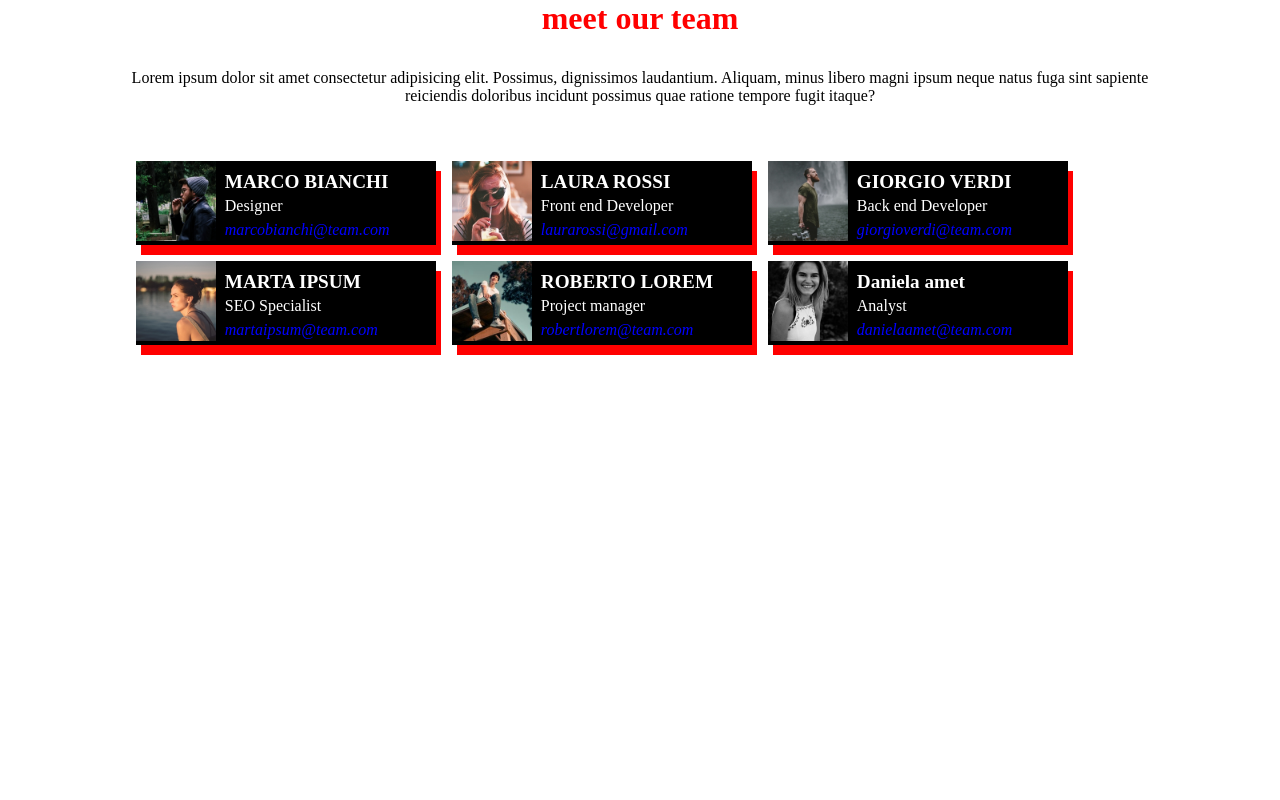
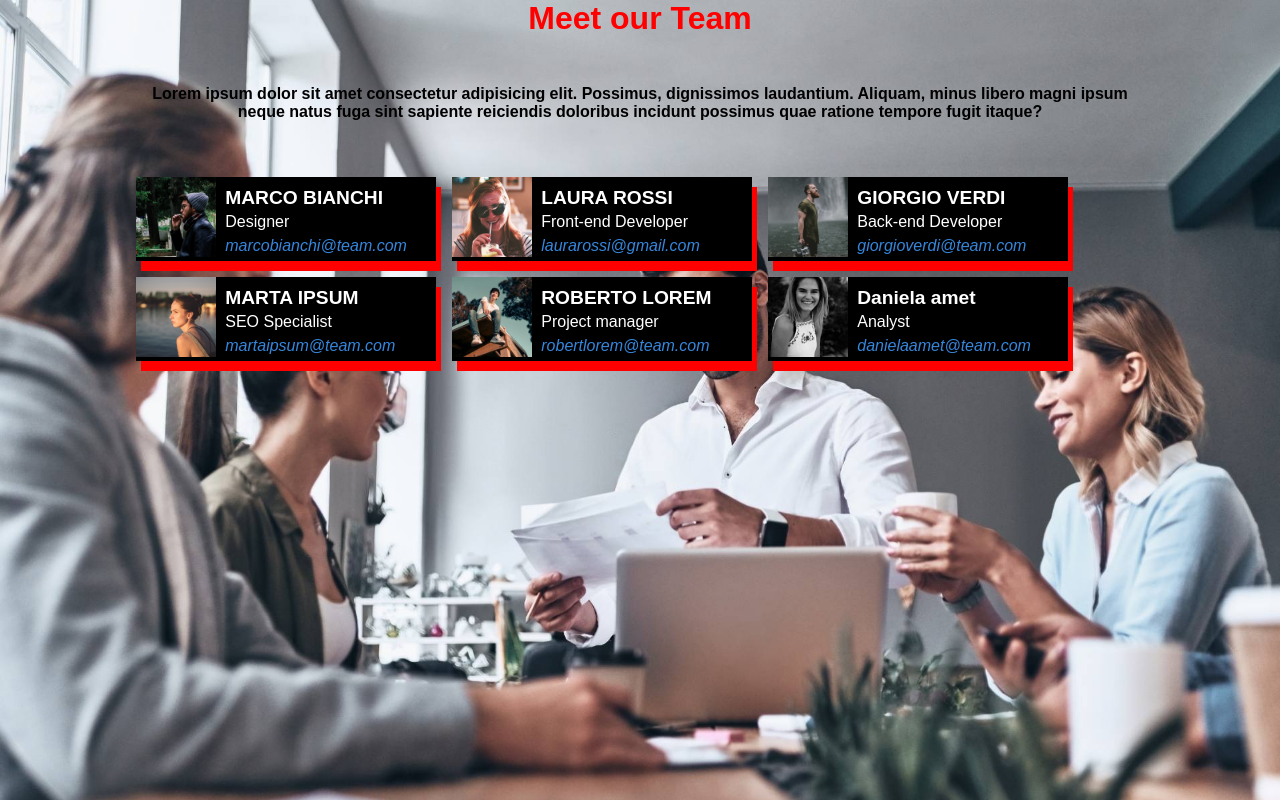
Before and after one commit to Enzo-belardo/html-css-float-cards, a plain HTML site: page index.html in a window 1280 px wide. Drawn offline with Linux system fonts and the light colour scheme.

Commit message:
Aggiunto img background ,font family

```diff
--- a/index.html
+++ b/index.html
@@ -10,7 +10,7 @@
 <body>
     <div class="contaneir">
         <header class="">
-            <h1>meet our team</h1>
+            <h1>Meet our Team</h1>
             <p>Lorem ipsum dolor sit amet consectetur adipisicing elit. Possimus, dignissimos laudantium. Aliquam, minus libero magni ipsum neque natus fuga sint sapiente reiciendis doloribus incidunt possimus quae ratione tempore fugit itaque?</p>
         </header>
         <main class="clearfix">
@@ -27,7 +27,7 @@
                 <img src="./img/female1.png" alt="">
                 <article>
                     <h2>LAURA ROSSI</h2>
-                    <p>Front end Developer</p>
+                    <p>Front-end Developer</p>
                     <address>laurarossi@gmail.com</adress>
                 </article>
             </section>
@@ -36,7 +36,7 @@
                 <img src="./img/male2.png" alt="">
                 <article>
                     <h2>GIORGIO VERDI</h2>
-                    <p>Back end Developer</p>
+                    <p>Back-end Developer</p>
                     <address>giorgioverdi@team.com</address>
                 </article>
             </section>
--- a/style.css
+++ b/style.css
@@ -4,17 +4,20 @@
     box-sizing: border-box;
 }
 
-.body{
+body{
     font-family: 'Fredoka', sans-serif;
+    background-image:url(./img/team2.jpeg);
+    background-size: cover;
 }
 header>h1{
     color: red;
     text-align: center;
-    margin-bottom: 2rem;
+    margin-bottom: 3rem;
 }
 header p{
     text-align: center;
     margin-bottom: 3rem;
+    font-weight: bold;
 }
 
 .clearfix::after{
@@ -34,14 +37,13 @@ h2:first-child{
 }
 
 address:last-child{
-    color: blue;
+    color: rgb(54, 134, 220);
 }
 
 .box{
-    width: calc(80%/3) -1rem ;
+    width: calc(80%/3) ;
     margin: solid 0.2rem blue;
     box-shadow: 5px 10px red;
-
  }
 
 .contaneir{
```
Also changed, not shown: img/team2.jpeg (added).
